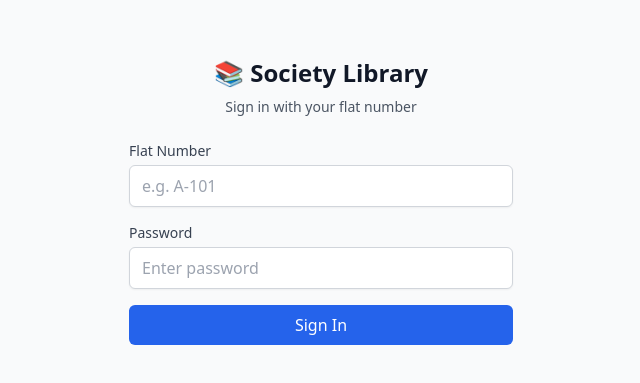
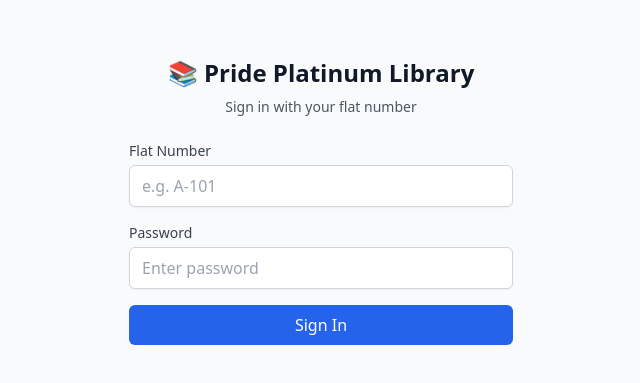
Before and after one commit to SidAceJog/library-app, a React (Vite) app: page /library-app/return in a window 1280 px wide. Shown: the part 199-582 px from the top of the page, without its empty margins (319-959 px from the left). Built offline with nearby package versions, Linux system fonts and the light colour scheme; no server answers.

Commit message:
Rename to Pride Platinum Library

```diff
--- a/index.html
+++ b/index.html
@@ -4,7 +4,7 @@
     <meta charset="UTF-8" />
     <link rel="icon" type="image/svg+xml" href="/library-app/vite.svg" />
     <meta name="viewport" content="width=device-width, initial-scale=1.0" />
-    <title>Society Library</title>
+    <title>Pride Platinum Library</title>
   </head>
   <body class="bg-gray-50">
     <div id="root"></div>
--- a/src/components/Layout.tsx
+++ b/src/components/Layout.tsx
@@ -9,7 +9,7 @@
       {/* Header */}
       <header className="bg-white shadow-sm border-b">
         <div className="max-w-4xl mx-auto px-4 py-3 flex items-center justify-between">
-          <h1 className="text-lg font-bold text-gray-900">📚 Library</h1>
+          <h1 className="text-lg font-bold text-gray-900">📚 Pride Platinum Library</h1>
           <div className="flex items-center gap-3">
             <span className="text-sm text-gray-600">
               {resident?.flat_number}
--- a/src/pages/Login.tsx
+++ b/src/pages/Login.tsx
@@ -25,7 +25,7 @@
     <div className="min-h-screen flex items-center justify-center bg-gray-50 px-4">
       <div className="max-w-sm w-full space-y-6">
         <div className="text-center">
-          <h1 className="text-2xl font-bold text-gray-900">📚 Society Library</h1>
+          <h1 className="text-2xl font-bold text-gray-900">📚 Pride Platinum Library</h1>
           <p className="mt-2 text-sm text-gray-600">Sign in with your flat number</p>
         </div>
 
```
